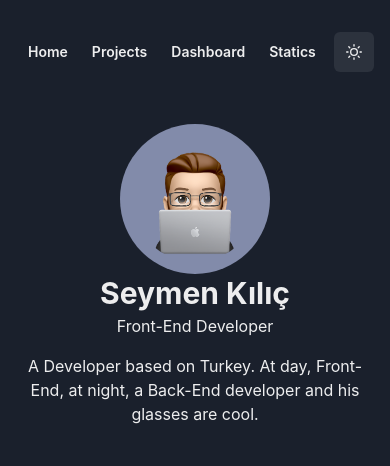
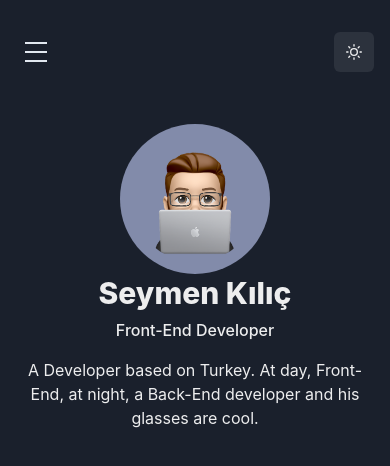
Before and after one commit to seymenklc/portfolio-V2, a Next.js app: page / in a window 390 px wide. Shown: the top 466 px of the page. Built offline with nearby package versions, Linux system fonts and the light colour scheme.

Commit message:
feat: add mobile menu

```diff
--- a/components/Elements/Button/index.tsx
+++ /dev/null
@@ -1,14 +0,0 @@
-import { Button } from "@chakra-ui/react";
-import Link from "next/link";
-
-interface Props {
-   children: React.ReactNode;
-}
-
-export default function NavButton({ children }: Props) {
-   return (
-      <Button variant='ghost' href='/' as={Link} size='sm'>
-         {children}
-      </Button>
-   );
-}
--- /dev/null
+++ b/components/Layout/Footer/index.tsx
@@ -0,0 +1,5 @@
+export default function Footer() {
+  return (
+    <div>index</div>
+  );
+}
--- /dev/null
+++ b/components/Layout/Navbar/MobileMenu/index.tsx
@@ -0,0 +1,15 @@
+import HamburgerIcon from '@/public/icons/hamburger.svg';
+import { Button, IconButton } from "@chakra-ui/react";
+
+export default function MobileMenu() {
+  return (
+    <div className="flex sm:hidden">
+      <Button variant='link' padding={1}>
+        <HamburgerIcon />
+      </Button>
+      <ul>
+
+      </ul>
+    </div>
+  );
+}
--- /dev/null
+++ b/components/Layout/Navbar/NavButton/index.tsx
@@ -0,0 +1,25 @@
+import { useEffect, useState } from "react";
+import Link from "next/link";
+import { useRouter } from "next/router";
+import { Button } from "@chakra-ui/react";
+
+interface Props {
+   to: string;
+   children: React.ReactNode;
+}
+
+export default function NavButton({ children, to }: Props) {
+   const [isActive, setIsActive] = useState(false);
+   const router = useRouter();
+
+   useEffect(() => {
+      if (to === router.asPath) setIsActive(true);
+      else setIsActive(false);
+   }, [router.asPath, to]);
+
+   return (
+      <Button variant='ghost' size='md' href={to} as={Link} isActive={isActive}>
+         {children}
+      </Button>
+   );
+}
--- a/components/Layout/Navbar/index.tsx
+++ b/components/Layout/Navbar/index.tsx
@@ -1,16 +1,19 @@
 import { Container } from "@chakra-ui/react";
-import NavButton from "@/components/Elements/Button";
+// components
+import NavButton from "@/components/Layout/Navbar/NavButton";
+import MobileMenu from "@/components/Layout/Navbar/MobileMenu";
 import ThemeToggler from "@/components/Layout/Navbar/ThemeToggler";
 
 export default function Navbar() {
    return (
-      <Container maxW='3xl' >
+      <Container maxW='3xl' paddingX={4}>
          <nav className="flex items-center justify-between py-8">
-            <ul className="flex items-center justify-between">
-               <NavButton>Home</NavButton>
-               <NavButton>Projects</NavButton>
-               <NavButton>Dashboard</NavButton>
-               <NavButton>Statics</NavButton>
+            <MobileMenu />
+            <ul className="items-center justify-between hidden sm:flex">
+               <NavButton to="/">Home</NavButton>
+               <NavButton to="/projects">Projects</NavButton>
+               <NavButton to="/dashboard">Dashboard</NavButton>
+               <NavButton to="/statics">Statics</NavButton>
             </ul>
             <ThemeToggler />
          </nav>
--- a/components/Profile/index.tsx
+++ b/components/Profile/index.tsx
@@ -6,8 +6,8 @@ export default function Profile() {
       <header>
          <div className="grid w-full grid-cols-1 md:grid-cols-3">
             <div className="flex flex-col items-center order-2 md:col-span-2 md:items-start">
-               <Heading>Seymen Kılıç</Heading>
-               <Text>Front-End Developer</Text>
+               <Heading fontWeight="extrabold">Seymen Kılıç</Heading>
+               <Text fontWeight="medium" mt={1}>Front-End Developer</Text>
                <Text mt={4} className='text-center md:text-start'>
                   A Developer based on Turkey. At day, Front-End, at night,
                   a Back-End developer and his glasses are cool.
--- a/next.config.js
+++ b/next.config.js
@@ -1,6 +1,14 @@
 /** @type {import('next').NextConfig} */
 const nextConfig = {
   reactStrictMode: true,
-}
+  webpack(config) {
+    config.module.rules.push({
+      test: /\.svg$/i,
+      issuer: /\.[jt]sx?$/,
+      use: ['@svgr/webpack'],
+    });
+    return config;
+  },
+};
 
-module.exports = nextConfig
+module.exports = nextConfig;
--- a/package.json
+++ b/package.json
@@ -26,6 +26,7 @@
     "typescript": "4.9.4"
   },
   "devDependencies": {
+    "@svgr/webpack": "^6.5.1",
     "autoprefixer": "^10.4.13",
     "postcss": "^8.4.20",
     "tailwindcss": "^3.2.4"
```
Also changed, not shown: components/Layout/Navbar/ThemeToggler/index.tsx (+8 -6 lines), public/icons/hamburger.svg (added), 1 other file (tests, documents, lock files or other folders).
